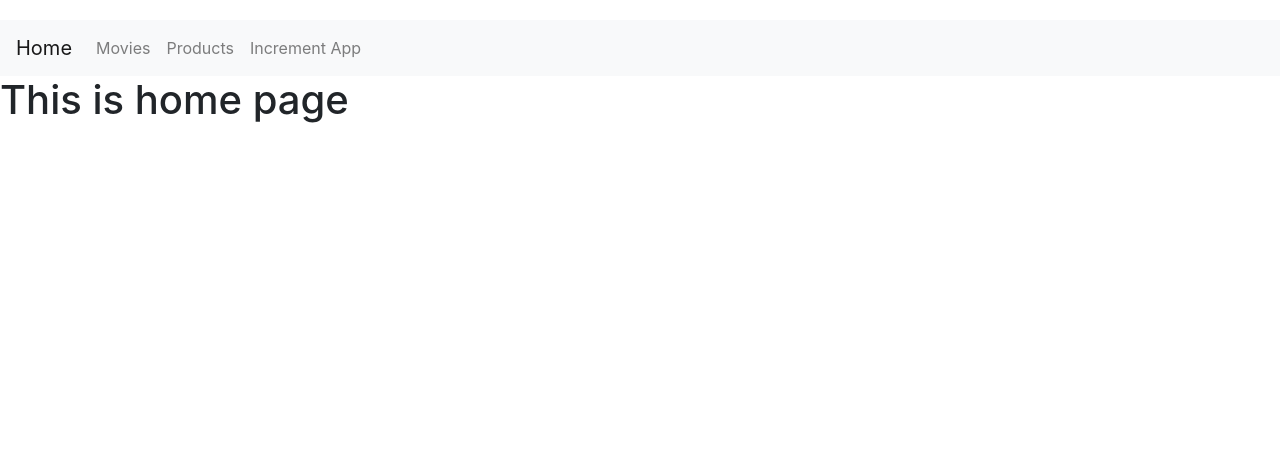
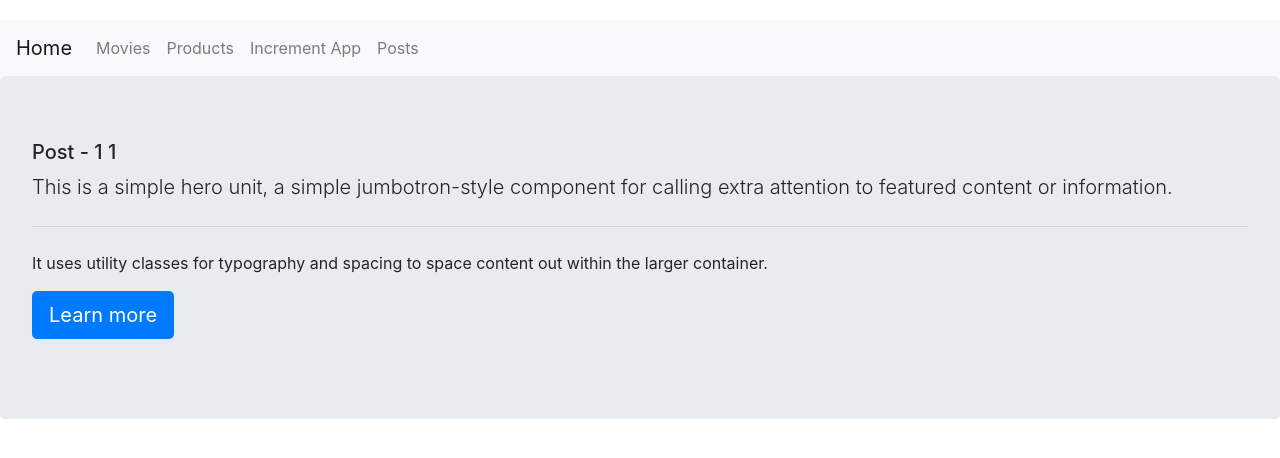
Before and after one commit to mdabutaleb/learning-react-js, a React (Create React App) app: page /posts/1/1 in a window 1280 px wide. Shown: the top 458 px of the page. Built offline with nearby package versions, Linux system fonts and the light colour scheme.

Commit message:
Understanding query-string in route

```diff
--- a/package.json
+++ b/package.json
@@ -7,6 +7,7 @@
     "font-awesome": "^4.7.0",
     "lodash": "^4.17.15",
     "prop-types": "^15.6.2",
+    "query-string": "^6.1.0",
     "react": "^16.9.0",
     "react-dom": "^16.9.0",
     "react-router-dom": "^4.3.1",
--- a/src/App.js
+++ b/src/App.js
@@ -10,6 +10,8 @@ import Navbar from "./projectComponent/navbar";
 import Home from "./projectComponent/home";
 import Products from "./projectComponent/products";
 import ProductDetails from "./projectComponent/productDetails";
+import Posts from "./projectComponent/posts";
+import PostDetails from "./projectComponent/postDetails";
 
 class App extends Component {
     constructor(props) {
@@ -25,6 +27,8 @@ class App extends Component {
                 <Switch>
                     <Route path="/products/:id" component={ProductDetails}/>
                     <Route path="/products" render={(props) => <Products {...props}/>}/>
+                    <Route path="/posts/:year/:month?" render={(props) => <PostDetails {...props}/>}/>
+                    <Route path="/posts" render={(props) => <Posts {...props}/>}/>
                     <Route path="/movies" render={(props) => <Movies {...props}/>}/>
                     <Route path="/increment-app" component={IncrementApp}/>
                     <Route path="/" component={Home}/>
--- a/src/projectComponent/navbar.jsx
+++ b/src/projectComponent/navbar.jsx
@@ -22,6 +22,9 @@ const Navbar = (props) => {
                         <li className="nav-item">
                             <Link className="nav-link" to="/increment-app">Increment App</Link>
                         </li>
+                        <li className="nav-item">
+                            <Link className="nav-link" to="/posts">Posts</Link>
+                        </li>
 
                     </ul>
                 </div>
--- /dev/null
+++ b/src/projectComponent/postDetails.jsx
@@ -0,0 +1,26 @@
+import React, {Component} from 'react';
+import queryString from 'query-string'
+
+const PostDetails = ({match, location}) => {
+
+    const {year, month} = match.params
+    const {sortBy, approved} = queryString.parse(location.search)
+    return (
+        <div>
+            <div className="jumbotron">
+                <h5 className="display-6">Post - {year} {month} {sortBy} {approved}</h5>
+                <p className="lead">This is a simple hero unit, a simple jumbotron-style component for calling extra
+                    attention to featured content or information.</p>
+                <hr className="my-4"/>
+                <p>It uses utility classes for typography and spacing to space content out within the larger
+                    container.</p>
+                <p className="lead">
+                    <a className="btn btn-primary btn-lg" href="#" role="button">Learn more</a>
+                </p>
+            </div>
+        </div>
+    );
+
+}
+
+export default PostDetails;
--- /dev/null
+++ b/src/projectComponent/posts.jsx
@@ -0,0 +1,39 @@
+import React, {Component} from 'react';
+import {Link} from "react-router-dom";
+
+class Posts extends Component {
+    constructor(props) {
+        super(props);
+        this.state = {
+            posts: [
+                {id: 1, name: 'Post 1'},
+                {id: 2, name: 'Post 2'},
+                {id: 3, name: 'Post 3'},
+                {id: 4, name: 'Post 4'},
+            ]
+        }
+    }
+
+    render() {
+        return (
+            <div className="row">
+                <div className="col-md-3">
+                    <ul className="list-group">
+                        {
+                            this.state.posts.map(post => (
+                                <li className="list-group-item" key={post.id}>
+                                    {/*<Link to={`/posts/${post.id}`}> {post.name}</Link>*/}
+                                    <Link to={`/posts/2020/january?sortBy=newest&approved=true`}> {post.name}</Link>
+                                </li>
+                            ))
+                        }
+
+                    </ul>
+                </div>
+
+            </div>
+        );
+    }
+}
+
+export default Posts;
```
Also changed, not shown: 1 other file (tests, documents, lock files or other folders).
